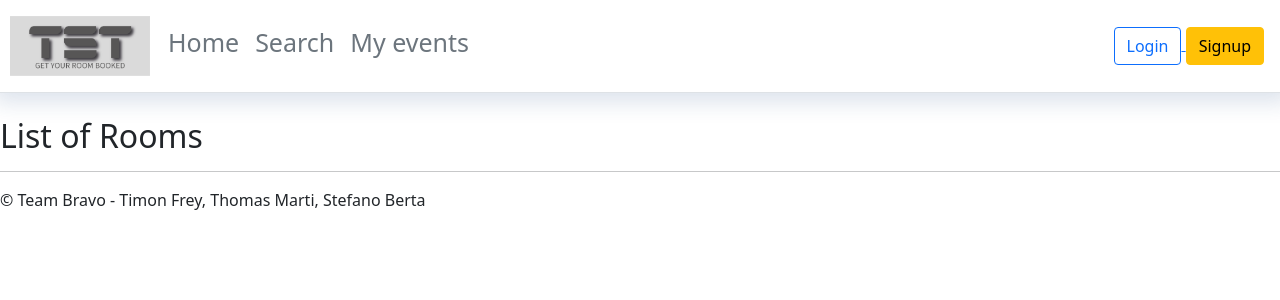
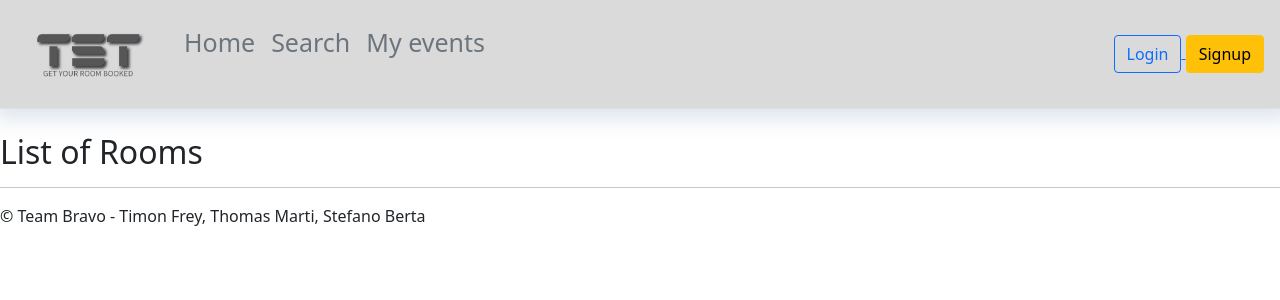
Before and after one commit to Timon-3/project-bravo, a Django app: page / in a window 1280 px wide. Shown: the top 300 px of the page. Run offline with Django 4.2, Linux system fonts and the light colour scheme; data that the repository does not hold is empty; some libraries are stand-ins or nearby versions.

Commit message:
layout html

```diff
--- a/tst_room_booking/home/templates/home/home.html
+++ b/tst_room_booking/home/templates/home/home.html
@@ -10,9 +10,10 @@ Home
     <div class="container">
         <div class="row">
             {% for room in room_list %}
+            <a href="{% url 'room' room.id %}" style="color: black; text-decoration-line: none;">
                 <table class="room_list card bg-light mb-3 col-12 col-sm-6 col-md-6 col-lg-3 col-xl-3" style="border-color: black; border-style: solid; border-width: 1; border-radius: 1; text-align: left; margin: 1.5%; align-items: center;">
                     <tr>
-                        <td><a href="{% url 'room' room.id %}">{{ room.name }}</a></td>
+                        <td>{{ room.name }}</td>
                     </tr>
                     <tr>
                         <td><img src="media/person.png" style="width: 30px; border-radius: 50%;"> {{ room.capacity }}</td>
@@ -24,6 +25,7 @@ Home
                         <td><img src="media/{{ room.image }}" class="img-fluid" alt="Responsive image" style="border-radius: 25px;"></td>
                     </tr>
                 </table>
+            </a>
             {% endfor %}
         </div>
     </div>
--- a/tst_room_booking/home/templates/home/layout.html
+++ b/tst_room_booking/home/templates/home/layout.html
@@ -17,9 +17,9 @@
         </div>
 
         <header class="d-flex flex-wrap align-items-center justify-content-center justify-content-md-between py-3 mb-4 border-bottom"
-                style="box-shadow: 2px 2px 20px 0.5rem rgb(34 74 134 / 15%);">
+                style="box-shadow: 2px 2px 20px 0.5rem rgb(34 74 134 / 15%); background-color: rgb(218 218 218);">
             <div class="nav col-12 col-md-auto mb-2 justify-content-center mb-md-0 text-bg-dark" style="margin-left: 10px; font-size: 25px;">
-                <img src="media/logo.png" style="width: 140px; margin-right: 10px;">
+                <a href="{% url 'home' %}" class="nav-link px-2 link-secondary"><img src="/media/logo.png" style="width: 140px; margin-right: 10px;"></a>
                 <a href="{% url 'home' %}" class="nav-link px-2 link-secondary">Home</a>
                 <a href="{% url 'search' %}" class="nav-link px-2 link-secondary">Search</a>
                 <a href="{% url 'secured' %}" class="nav-link px-2 link-secondary">My events</a>
```
